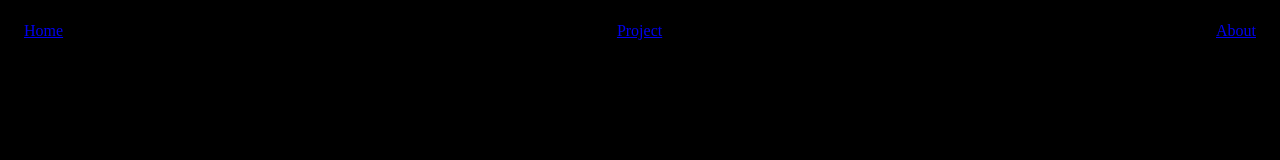
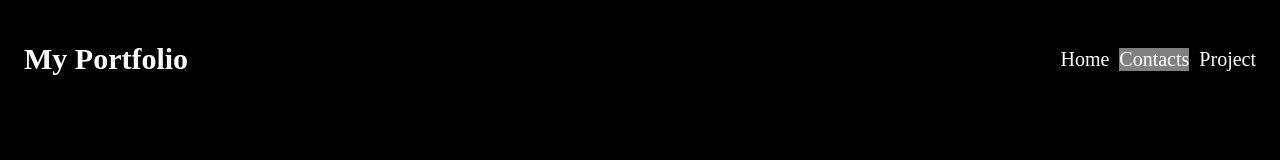
Before and after one commit to PyroNaru/Portfolio, a plain HTML site: page about.html in a window 1280 px wide. Drawn offline with Linux system fonts and the light colour scheme.

Commit message:
New changes

```diff
--- a/about.html
+++ b/about.html
@@ -6,9 +6,12 @@
 </head>
 <body>
     <div class="topnav">
-    <a  href="index.html">Home</a>
-    <a href="projects.html">Project</a>
-    <a class="active" href="about.html">About</a>
+        <h1 class="title"> My Portfolio </h1>
+        <div class="navlinks">
+            <a href="index.html">Home</a>
+            <a class="active" href="about.html">Contacts</a>
+            <a href="projects.html">Project</a>
+        </div>
     </div>
 
     <div>
```
